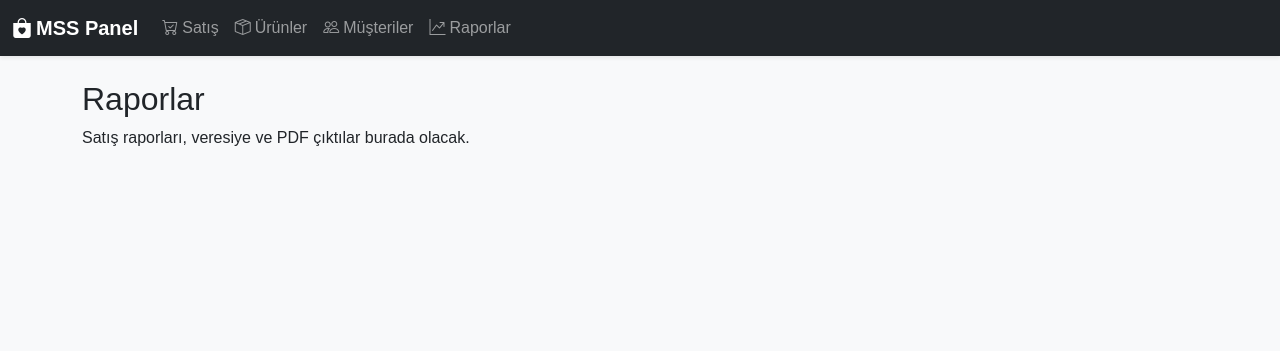
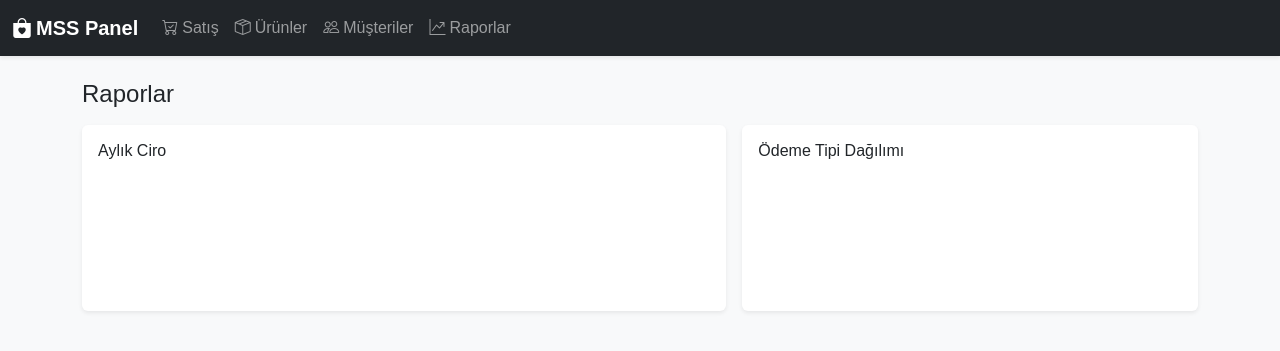
Before and after one commit to berdener/stokk, a Flask app: page /raporlar in a window 1280 px wide. Shown: the top 351 px of the page. Run offline with Flask 3, Linux system fonts and the light colour scheme; some libraries are stand-ins or nearby versions.

Commit message:
Update raporlar.html

```diff
--- a/templates/raporlar.html
+++ b/templates/raporlar.html
@@ -1,5 +1,22 @@
 {% extends "base.html" %}
 {% block content %}
-  <h2>Raporlar</h2>
-  <p>Satış raporları, veresiye ve PDF çıktılar burada olacak.</p>
+<h4 class="mb-3">Raporlar</h4>
+<div class="row g-3">
+  <div class="col-lg-7">
+    <div class="card shadow-sm border-0"><div class="card-body">
+      <h6 class="card-title">Aylık Ciro</h6>
+      <canvas id="monthlyChart" height="120"></canvas>
+    </div></div>
+  </div>
+  <div class="col-lg-5">
+    <div class="card shadow-sm border-0"><div class="card-body">
+      <h6 class="card-title">Ödeme Tipi Dağılımı</h6>
+      <canvas id="payChart" height="120"></canvas>
+    </div></div>
+  </div>
+</div>
+<script>
+new Chart(document.getElementById('monthlyChart'), {type:'bar', data:{labels:['1','2','3','4','5'], datasets:[{label:'₺', data:[0,0,0,0,0]}]}});
+new Chart(document.getElementById('payChart'), {type:'doughnut', data:{labels:['Nakit','Kart','Veresiye'], datasets:[{data:[0,0,0]}]}});
+</script>
 {% endblock %}
```
